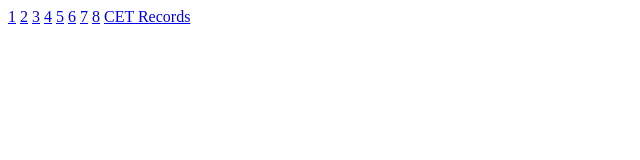
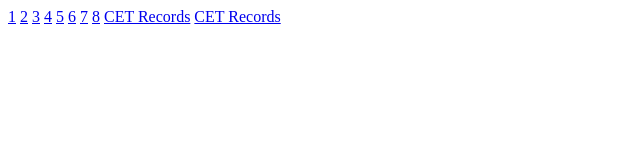
Before and after one commit to Sumeetbeginner/yooo, a plain HTML site: page index.html in a window 1280 px wide. Shown: the whole page, without its empty margins (0-640 px from the left). Drawn offline with Linux system fonts and the light colour scheme.

Commit message:
Update index.html

```diff
--- a/index.html
+++ b/index.html
@@ -16,6 +16,7 @@
     <a href="exp7.txt" download>7</a>
     <a href="exp8.txt" download>8</a>
     <a href="cetrecords.pdf" download>CET Records</a>
+        <a href="Jeeresult.pdf" download>CET Records</a>
 
 </body>
 </html>
```
